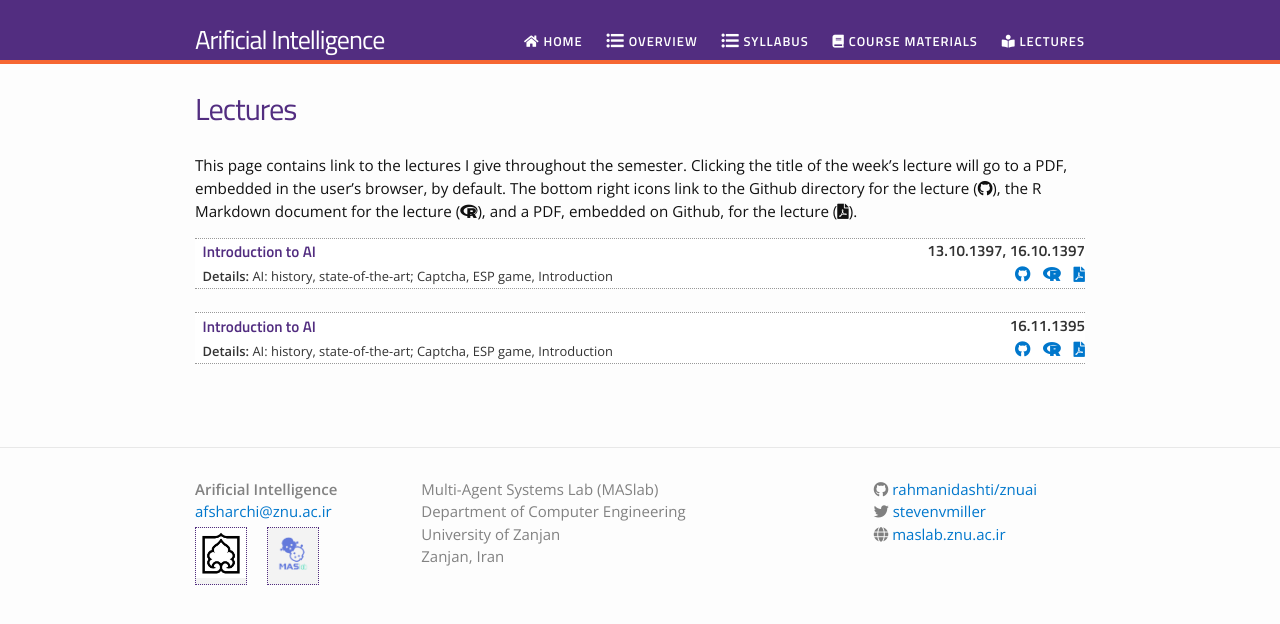
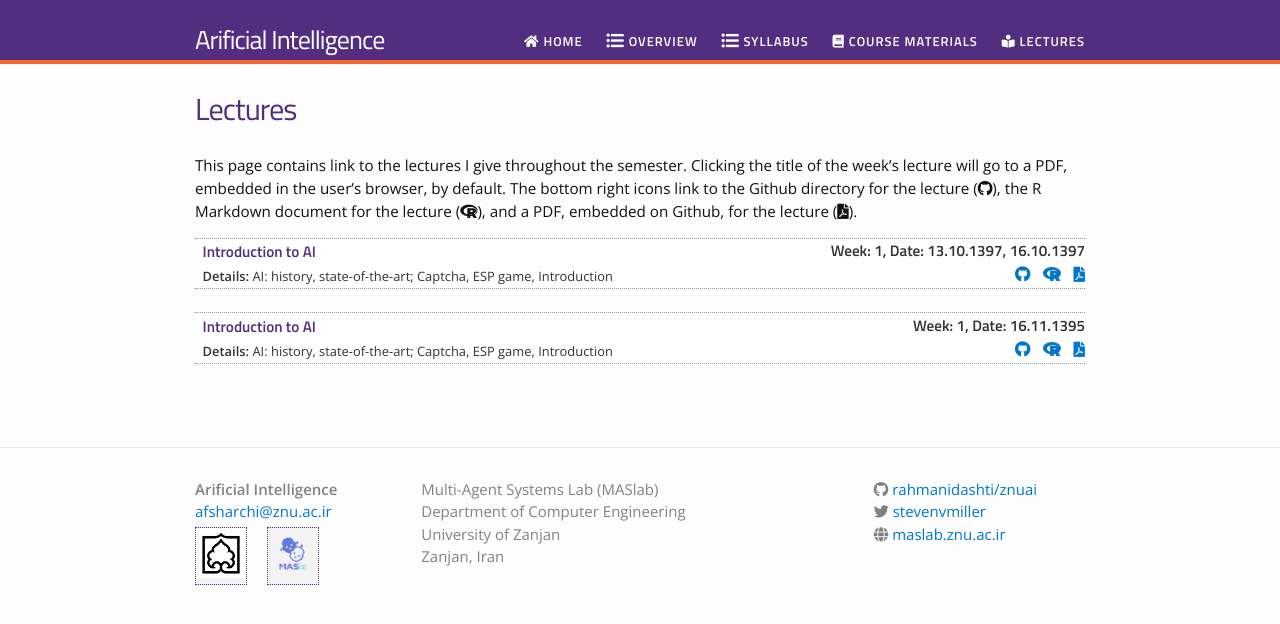
Before and after one commit to rahmanidashti/znuai, a Jekyll site: the page built from lectures.md, in a window 1280 px wide. Shown: the top 624 px of the page. Built offline with Jekyll 4.4.1, drawn with Linux system fonts in a browser that asks for light colours; nearby versions of some CDN libraries.

Commit message:
Update lectures.md

```diff
--- a/lectures.md
+++ b/lectures.md
@@ -13,7 +13,7 @@ This page contains link to the lectures I give throughout the semester. Clicking
 			<a href="{{ site.url }}/{{ lectures.dirname }}/{{ lectures.filename }}.pdf">{{ lectures.title }}</a>
 		</span>
 		<strong style="font-size:100%; font-family: 'Titillium Web', sans-serif; float:right">
-			{{ lectures.date }}
+			Week: {{ lectures.weeks }}, Date: {{ lectures.date }}
 		</strong>
 		<br>
 		<span class = "postlower">
```
